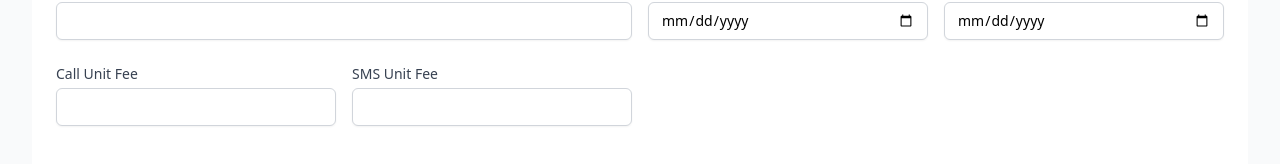
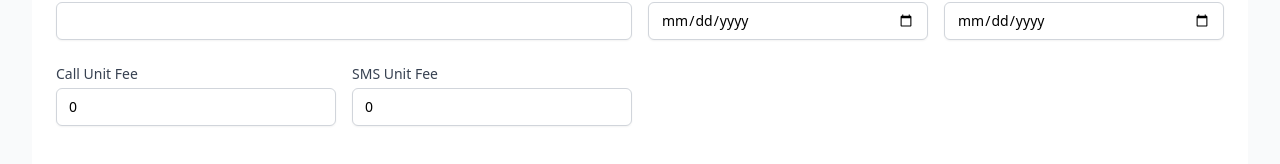
Before and after one commit to mabdalmoniem/invoices-dashboard, a Nuxt app: page / in a window 1280 px wide. Shown: the part 182-346 px from the top of the page. Built offline with nearby package versions, Linux system fonts and the light colour scheme.

Commit message:
feat: 🎸 adding lodash to use debounce

```diff
--- a/components/UsageInput.vue
+++ b/components/UsageInput.vue
@@ -26,7 +26,7 @@
                 type="text"
                 name="account-number"
                 id="account-number"
-                v-model="accountName"
+                v-model="formInput.accountName"
                 class="shadow-sm focus:ring-indigo-500 focus:border-indigo-500 block w-full sm:text-sm border-gray-300 rounded-md"
               />
             </div>
@@ -44,7 +44,7 @@
                 type="date"
                 name="start-date"
                 id="start-date"
-                v-model="startData"
+                v-model="formInput.startData"
                 class="shadow-sm focus:ring-indigo-500 focus:border-indigo-500 block w-full sm:text-sm border-gray-300 rounded-md"
               />
             </div>
@@ -62,7 +62,7 @@
                 type="date"
                 name="end-date"
                 id="end-date"
-                v-model="endData"
+                v-model="formInput.endData"
                 class="shadow-sm focus:ring-indigo-500 focus:border-indigo-500 block w-full sm:text-sm border-gray-300 rounded-md"
               />
             </div>
@@ -77,9 +77,11 @@
             </label>
             <div class="mt-1">
               <input
-                type="text"
+                type="number"
                 name="call-unit-fee"
                 id="call-unit-fee"
+                v-model="formInput.callUnitFee"
+                oninput="if(this.value < 0) this.value = 0;"
                 class="shadow-sm focus:ring-indigo-500 focus:border-indigo-500 block w-full sm:text-sm border-gray-300 rounded-md"
               />
             </div>
@@ -94,9 +96,11 @@
             </label>
             <div class="mt-1">
               <input
-                type="text"
+                type="number"
                 name="sms-unit-fee"
                 id="sms-unit-fee"
+                v-model="formInput.smsUnitFee"
+                oninput="if(this.value < 0) this.value = 0;"
                 class="shadow-sm focus:ring-indigo-500 focus:border-indigo-500 block w-full sm:text-sm border-gray-300 rounded-md"
               />
             </div>
@@ -108,15 +112,28 @@
 </template>
 
 <script>
+import { debounce } from "lodash";
+
 export default {
   name: "UsageInput",
   data() {
     return {
-      accountName: "",
-      startData: "",
-      endData: "",
-      callUnitFee: 0,
+      formInput: {
+        accountName: "",
+        startData: "",
+        endData: "",
+        callUnitFee: 0,
+        smsUnitFee: 0,
+      },
     };
+  },
+  watch: {
+    formInput: {
+      handler: debounce(function (newValue) {
+        //
+      }, 1000),
+      deep: true,
+    },
   },
 };
 </script>
--- a/package.json
+++ b/package.json
@@ -12,6 +12,7 @@
     "@vue-hero-icons/outline": "^1.7.2",
     "@vue-hero-icons/solid": "^1.7.2",
     "core-js": "^3.19.3",
+    "lodash": "^4.17.21",
     "nuxt": "^2.15.8",
     "vue": "^2.6.14",
     "vue-server-renderer": "^2.6.14",
```
